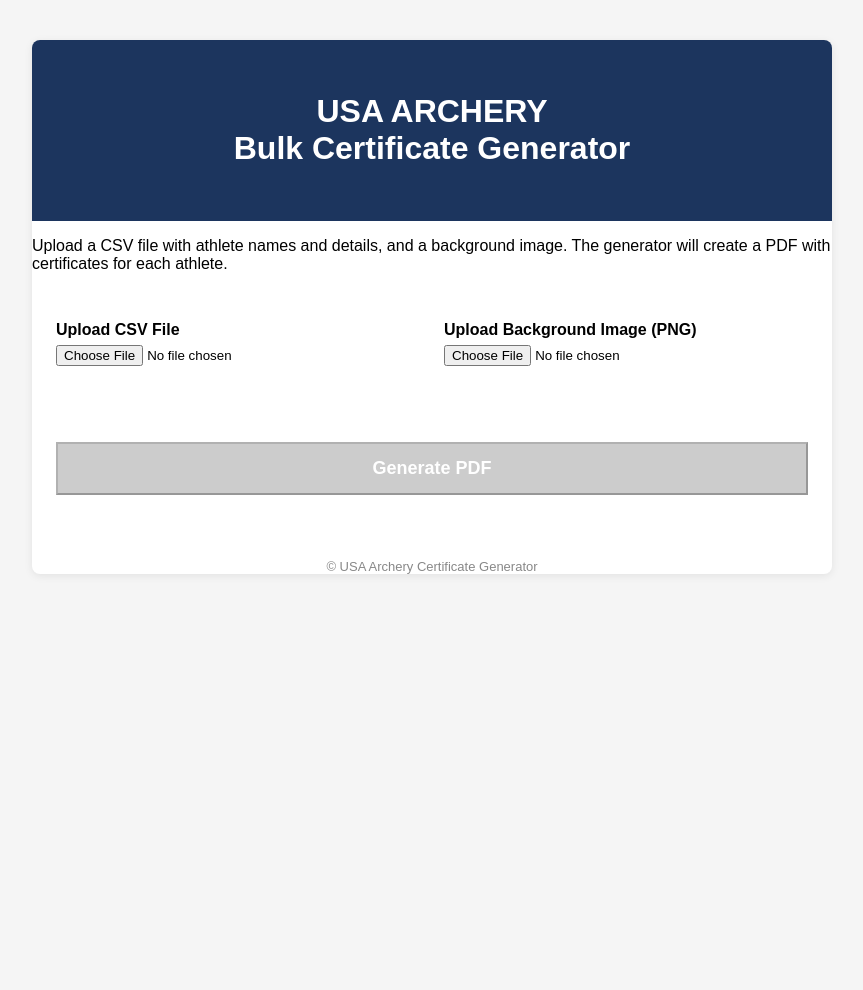
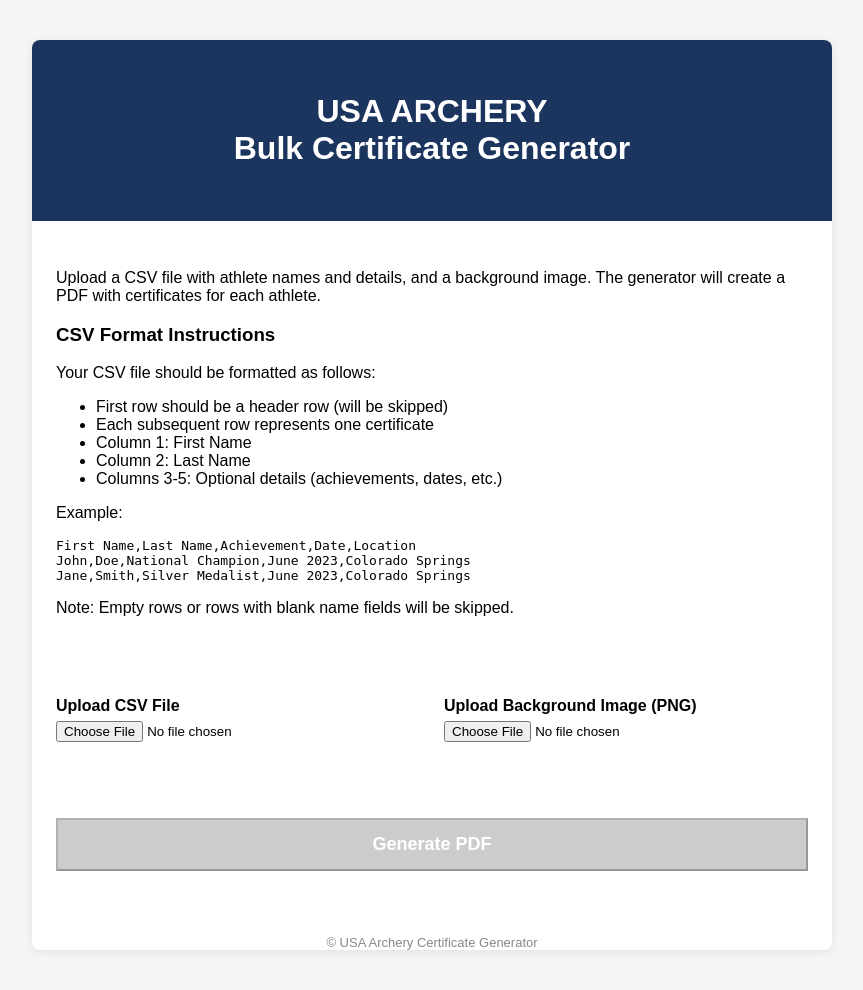
Before and after one commit to bitterjay/usaa-certs, a PHP site: page / in a window 1280 px wide. Shown: the whole page, without its empty margins (208-1071 px from the left). Before the commit the page ends 574 px from the top, so only its background shows below. Run offline with PHP 8.4, Linux system fonts and the light colour scheme.

Commit message:
final commit

```diff
--- a/index.php
+++ b/index.php
@@ -28,6 +28,10 @@
             flex-direction:column;
             padding: 32px 24px 32px 24px;
             background-color: #1c355e;
+        }
+
+        .description-container{
+            padding: 32px 24px 32px 24px;
         }
 
         h1 {
@@ -123,6 +127,22 @@
         </div>
         <div class="description-container">
             <p>Upload a CSV file with athlete names and details, and a background image. The generator will create a PDF with certificates for each athlete.</p>
+        <div class="csv-format-info">
+            <h3>CSV Format Instructions</h3>
+            <p>Your CSV file should be formatted as follows:</p>
+            <ul>
+                <li>First row should be a header row (will be skipped)</li>
+                <li>Each subsequent row represents one certificate</li>
+                <li>Column 1: First Name</li>
+                <li>Column 2: Last Name</li>
+                <li>Columns 3-5: Optional details (achievements, dates, etc.)</li>
+            </ul>
+            <p>Example:</p>
+            <pre>First Name,Last Name,Achievement,Date,Location
+John,Doe,National Champion,June 2023,Colorado Springs
+Jane,Smith,Silver Medalist,June 2023,Colorado Springs</pre>
+            <p>Note: Empty rows or rows with blank name fields will be skipped.</p>
+        </div>
         </div>
         <form id="cert-form" enctype="multipart/form-data">
             <div class="form-group">
```
